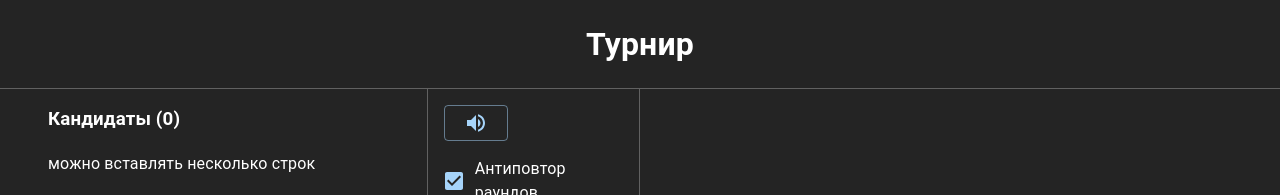
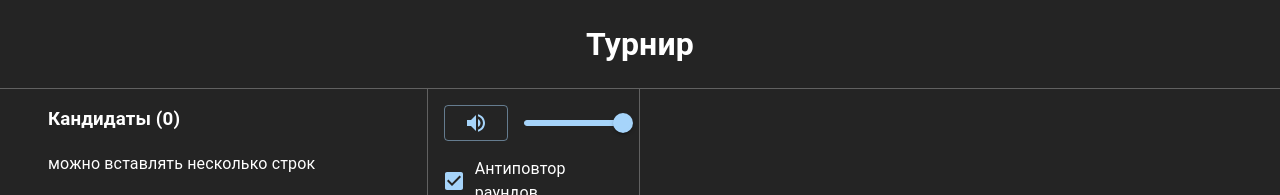
Before and after one commit to maximvl/turnir, a React (Create React App) app: page /#/ in a window 1280 px wide. Shown: the top 195 px of the page. Built offline with nearby package versions, Linux system fonts and the light colour scheme.

Commit message:
Add volume slider

```diff
--- a/src/contexts/MusicContext.tsx
+++ b/src/contexts/MusicContext.tsx
@@ -6,6 +6,8 @@ export type MusicContextType = {
   setMusicPlaying: (music?: MusicType) => void;
   isMuted: boolean;
   setIsMuted: (isMuted: boolean) => void;
+  volume: number;
+  setVolume: (volume: number) => void;
 };
 
 export const MusicContext = createContext<MusicContextType>({
@@ -13,6 +15,8 @@ export const MusicContext = createContext<MusicContextType>({
   setMusicPlaying: (_1?: MusicType) => {},
   isMuted: false,
   setIsMuted: (_1: boolean) => {},
+  volume: 1,
+  setVolume: (_1: number) => {},
 });
 
 export default function MusicContextProvider({
@@ -25,6 +29,7 @@ export default function MusicContextProvider({
   );
 
   const [isMuted, setIsMuted] = useState(false);
+  const [volume, setVolume] = useState(1);
 
   const wheelMusic = document.getElementById(
     MusicTypeIds[MusicType.Wheel],
@@ -66,11 +71,20 @@ export default function MusicContextProvider({
     }
   };
 
-  const setMuted = (muted: boolean) => {
+  const updateMuted = (muted: boolean) => {
     setIsMuted(muted);
     for (const music of Object.values(musicMap)) {
       if (music) {
         music.muted = muted;
+      }
+    }
+  };
+
+  const updateVolume = (newVolume: number) => {
+    setVolume(newVolume);
+    for (const music of Object.values(musicMap)) {
+      if (music) {
+        music.volume = newVolume;
       }
     }
   };
@@ -81,7 +95,9 @@ export default function MusicContextProvider({
         musicPlaying,
         setMusicPlaying: startMusic,
         isMuted,
-        setIsMuted: setMuted,
+        setIsMuted: updateMuted,
+        volume,
+        setVolume: updateVolume,
       }}
     >
       {children}
--- a/src/router/TournirPage.tsx
+++ b/src/router/TournirPage.tsx
@@ -1,36 +1,37 @@
-import React, { useContext, useEffect, useState } from "react";
-import "../App.css";
-import ItemsList from "../components/ItemsList";
-import Button from "@mui/material/Button";
-import {
-  Item,
-  ItemStatus,
-  RoundType,
-  RoundTypes,
-  TurnirState,
-  RoundTypeNames,
-  MusicType,
-  ClassicRoundTypes,
-  NewRoundTypes,
-  RoundTypeTooltip,
-} from "../types";
+import { RestartAlt, SkipNext, VolumeOff, VolumeUp } from "@mui/icons-material";
+import StartIcon from "@mui/icons-material/Start";
 import {
   Box,
   Checkbox,
   Divider,
   FormControlLabel,
   Grid,
+  Slider,
   Tooltip,
 } from "@mui/material";
-import { isEmpty, sample, filter, toString } from "lodash";
+import Button from "@mui/material/Button";
+import { filter, isEmpty, sample, toString } from "lodash";
+import { useContext, useEffect, useState } from "react";
+import { QueryClient, QueryClientProvider } from "react-query";
+import "../App.css";
+import ItemsList from "../components/ItemsList";
+import RoundContent from "../components/RoundContent";
+import RoundTitle from "../components/RoundTitle";
+import Victory from "../components/Victory";
+import { MusicContext } from "../contexts/MusicContext";
+import {
+  ClassicRoundTypes,
+  Item,
+  ItemStatus,
+  MusicType,
+  NewRoundTypes,
+  RoundType,
+  RoundTypeNames,
+  RoundTypes,
+  RoundTypeTooltip,
+  TurnirState,
+} from "../types";
 import { createItem } from "../utils";
-import RoundTitle from "../components/RoundTitle";
-import RoundContent from "../components/RoundContent";
-import { QueryClient, QueryClientProvider } from "react-query";
-import StartIcon from "@mui/icons-material/Start";
-import { RestartAlt, SkipNext, VolumeOff, VolumeUp } from "@mui/icons-material";
-import { MusicContext } from "../contexts/MusicContext";
-import Victory from "../components/Victory";
 
 const queryClient = new QueryClient();
 
@@ -74,7 +75,8 @@ function TournirApp() {
     // eslint-disable-next-line
   }, []);
 
-  const { setMusicPlaying, isMuted, setIsMuted } = useContext(MusicContext);
+  const { setMusicPlaying, isMuted, setIsMuted, volume, setVolume } =
+    useContext(MusicContext);
 
   const nonEmptyItems = items.filter((item) => !isEmpty(item.title));
   const activeItems = nonEmptyItems.filter(
@@ -255,10 +257,32 @@ function TournirApp() {
           }}
         >
           <Grid container rowGap={2} alignItems="baseline" columns={1}>
-            <Grid item xs={1} paddingLeft={2}>
-              <Button variant="outlined" onClick={() => setIsMuted(!isMuted)}>
+            <Grid
+              item
+              xs={1}
+              paddingLeft={2}
+              display="flex"
+              alignItems={"center"}
+            >
+              <Button
+                variant="outlined"
+                onClick={() => setIsMuted(!isMuted)}
+                sx={{ marginRight: 2 }}
+              >
                 {isMuted ? <VolumeOff /> : <VolumeUp />}
               </Button>
+              <Slider
+                aria-label="Volume"
+                value={volume}
+                min={0}
+                max={1}
+                step={0.01}
+                onChange={(evt, value) => {
+                  console.log(value);
+                  setVolume(value as number);
+                }}
+                sx={{ marginRight: 2 }}
+              />
             </Grid>
             <Grid item xs={1} paddingLeft={2}>
               <Tooltip title="Один и тот же раунд не будет повторяться подряд">
```
